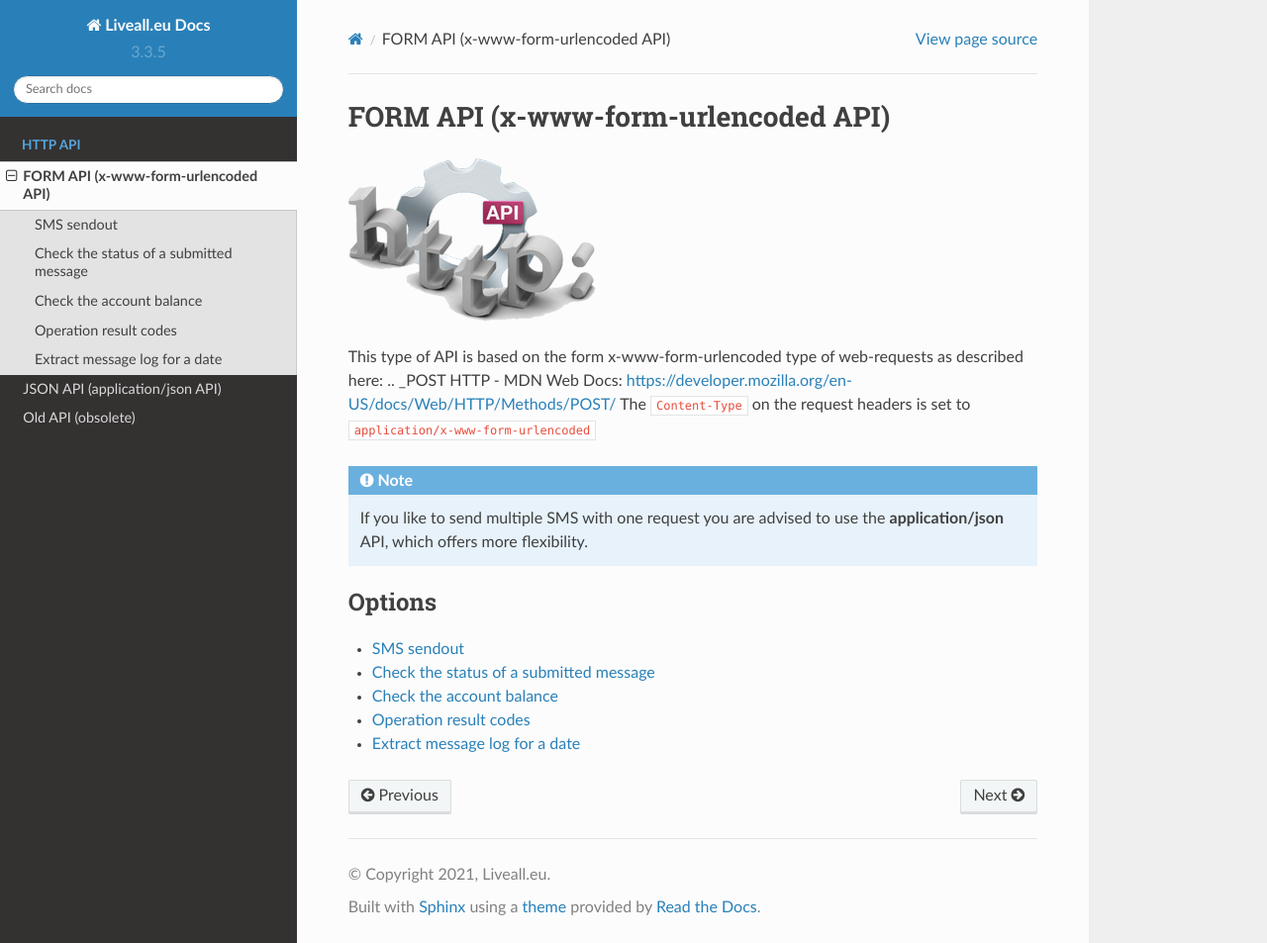
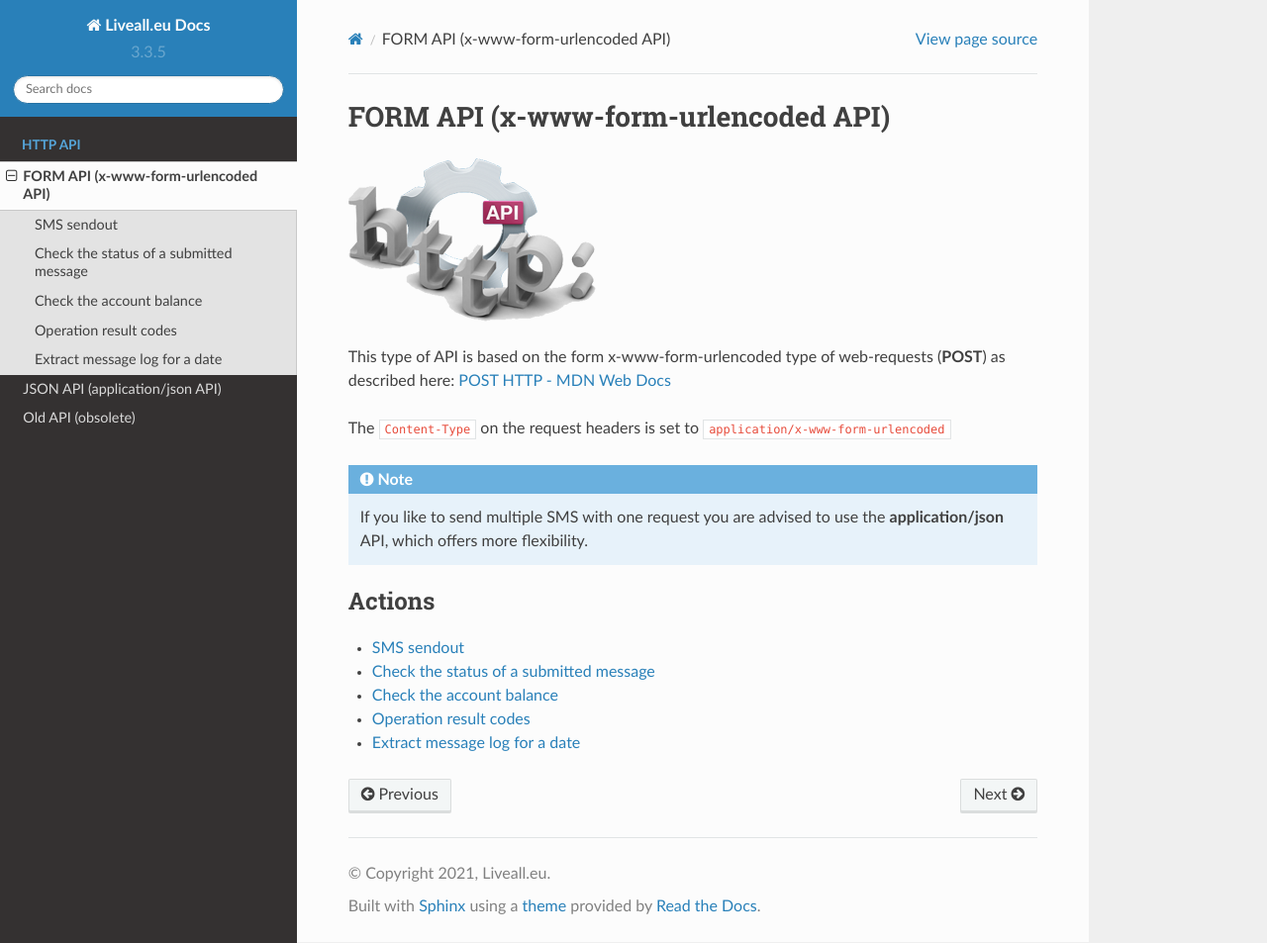
Before and after one commit to terracom/liveall.eu_docs, a Sphinx documentation site: the page built from docs/source/httpapi/xwwwformurlencoded/index.rst, in a window 1280 px wide and 953 px high. Shown: the whole window at 99% size. Built offline with Sphinx 7.4.7 and the Read the Docs theme 2.0.0, drawn with Linux system fonts in a browser that asks for light colours.

Commit message:
202111042200

```diff
--- a/docs/source/httpapi/application-json/index.rst
+++ b/docs/source/httpapi/application-json/index.rst
@@ -11,7 +11,7 @@ The ``Content-Type`` on the request headers is set to ``application/json`` and a
 Likewise, the response is not a delimited string but a JSON object
 
 .. toctree::
-   :caption: Options
+   :caption: Actions
    :maxdepth: 1
 
    sendjsms
--- a/docs/source/httpapi/xwwwformurlencoded/index.rst
+++ b/docs/source/httpapi/xwwwformurlencoded/index.rst
@@ -4,15 +4,15 @@ FORM API (x-www-form-urlencoded API)
 .. figure:: ../../static/httpapi.png
    :alt: httpapi-logo
 
-This type of API is based on the form x-www-form-urlencoded type of web-requests as described here:
-.. _POST HTTP - MDN Web Docs: https://developer.mozilla.org/en-US/docs/Web/HTTP/Methods/POST/
+This type of API is based on the form x-www-form-urlencoded type of web-requests (**POST**) as described here: `POST HTTP - MDN Web Docs`_
+
 The ``Content-Type`` on the request headers is set to ``application/x-www-form-urlencoded``
 
 .. note::
    If you like to send multiple SMS with one request you are advised to use the **application/json** API, which offers more flexibility.
 
 .. toctree::
-   :caption: Options
+   :caption: Actions
    :maxdepth: 1
 
    smssendout
```
Also changed, not shown: other parts of docs/source/httpapi/xwwwformurlencoded/index.rst (+4 -0 lines).
